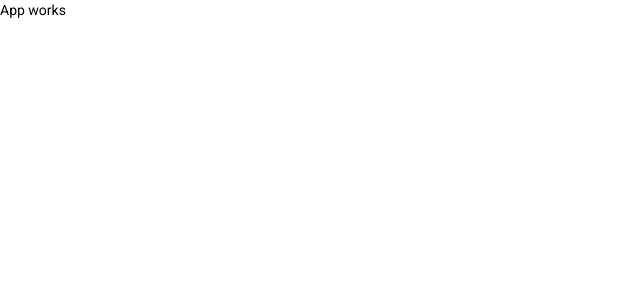
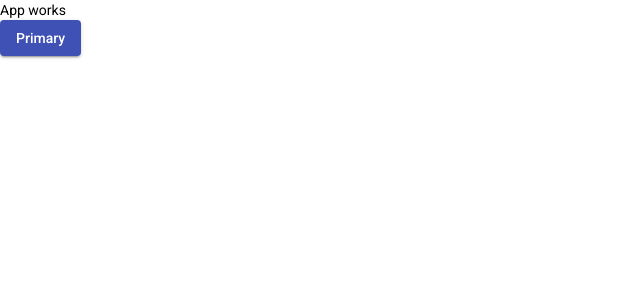
Before and after one commit to elisachris1/heldeskckfront, an Angular app: page / in a window 1280 px wide. Shown: the top 300 px of the page, without its empty margins (0-640 px from the left). Built offline with nearby package versions, Linux system fonts and the light colour scheme.

Commit message:
imports used in the project

```diff
--- a/src/app/app.component.html
+++ b/src/app/app.component.html
@@ -1 +1,3 @@
 <div class="h1">App works</div>
+
+<button mat-raised-button color="primary">Primary</button>
--- a/src/app/app.module.ts
+++ b/src/app/app.module.ts
@@ -4,6 +4,28 @@
 import { AppRoutingModule } from './app-routing.module';
 import { AppComponent } from './app.component';
 import { BrowserAnimationsModule } from '@angular/platform-browser/animations';
+
+// Imports for Angular Material components
+import { MatFormFieldModule } from '@angular/material/form-field';
+import { MatPaginatorModule } from '@angular/material/paginator';
+import { MatSnackBarModule } from '@angular/material/snack-bar';
+import { MatCheckboxModule } from '@angular/material/checkbox';
+import { MatToolbarModule } from '@angular/material/toolbar';
+import { MatSidenavModule } from '@angular/material/sidenav';
+import { MatButtonModule } from '@angular/material/button';
+import { MatSelectModule } from '@angular/material/select';
+import { MatTableModule } from '@angular/material/table';
+import { MatRadioModule } from '@angular/material/radio';
+import { MatInputModule } from '@angular/material/input';
+import { MatIconModule } from '@angular/material/icon';
+import { MatListModule } from '@angular/material/list';
+import { MatCardModule } from '@angular/material/card';
+
+// Forms
+import { FormsModule, ReactiveFormsModule } from '@angular/forms';
+
+// Requisitions http
+import { HttpClientModule } from '@angular/common/http';
 
 @NgModule({
   declarations: [
@@ -12,7 +34,25 @@
   imports: [
     BrowserModule,
     AppRoutingModule,
-    BrowserAnimationsModule
+    BrowserAnimationsModule,
+    MatButtonModule,
+    MatTableModule,MatFormFieldModule,
+    MatPaginatorModule,
+    MatCheckboxModule,
+    MatSnackBarModule,
+    MatToolbarModule,
+    MatSidenavModule,
+    MatButtonModule,
+    MatSelectModule,
+    MatInputModule,
+    MatRadioModule,
+    MatTableModule,
+    MatIconModule,
+    MatListModule,
+    MatCardModule,
+    HttpClientModule,
+    FormsModule,
+    ReactiveFormsModule,
   ],
   providers: [],
   bootstrap: [AppComponent]
```
